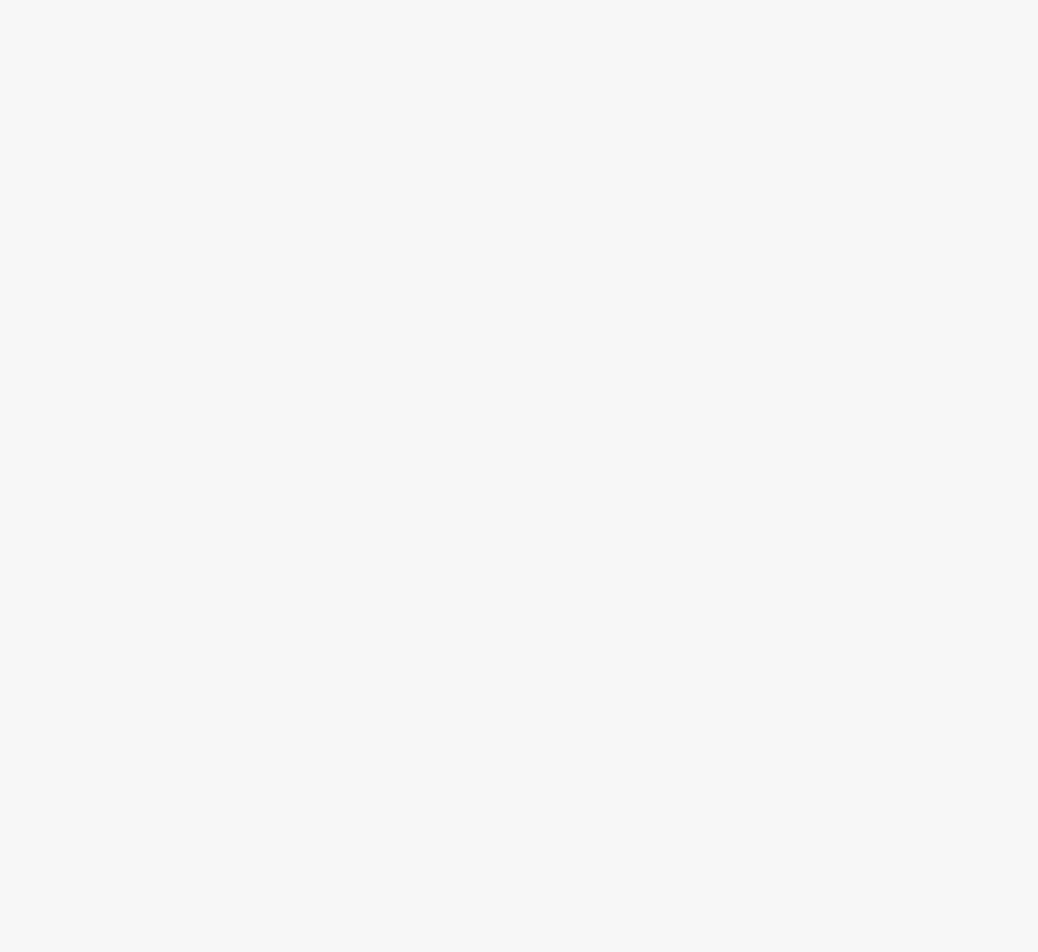
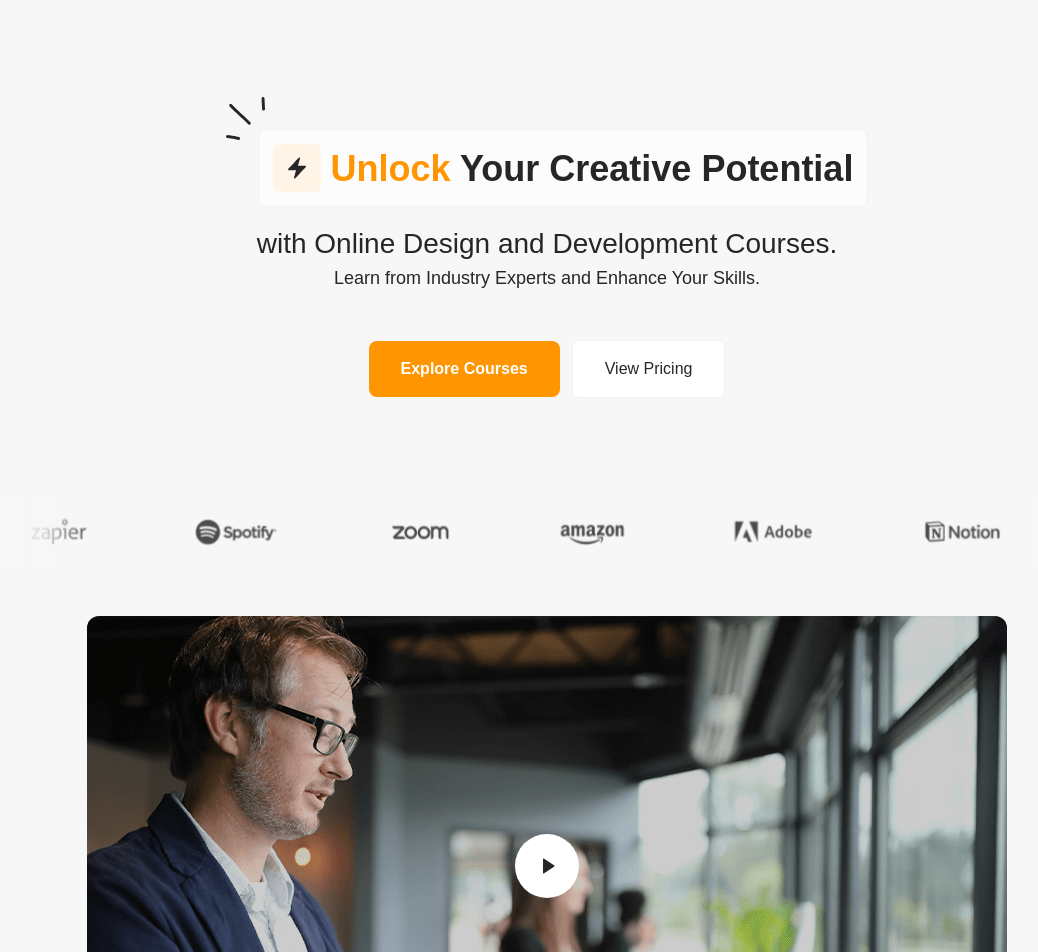
Before and after one commit to tanjil-islam/E-Learning-Website, a React (Vite) app: page / in a window 1280 px wide. Shown: the part 100-1052 px from the top of the page, without its empty margins (93-1131 px from the left). Before the commit the page ends 800 px from the top, so only its background shows below. Built offline with nearby package versions, Linux system fonts and the light colour scheme.

Commit message:
Add Hero Section

```diff
--- a/package.json
+++ b/package.json
@@ -14,6 +14,7 @@
     "@tailwindcss/vite": "^4.3.1",
     "react": "^19.2.7",
     "react-dom": "^19.2.7",
+    "react-fast-marquee": "^1.6.5",
     "tailwindcss": "^4.3.1"
   },
   "devDependencies": {
--- a/src/App.jsx
+++ b/src/App.jsx
@@ -1,11 +1,14 @@
 import React from 'react'
 import Header from './components/Header'
+import Hero from './components/Hero'
 
 const App = () => {
   return (
     <>
       <Header />
-
+      <main>
+        <Hero />
+      </main>
     </>
   )
 }
--- /dev/null
+++ b/src/components/Hero.jsx
@@ -0,0 +1,103 @@
+import React from 'react'
+import { heroLogos } from '../constant/data'
+import { RiPlayFill } from '@remixicon/react'
+
+const Hero = () => {
+  return (
+    <section>
+      <div className='container'>
+        {/* content */}
+        <div className='mt-[50px] md:mt-20 text-center'>
+          {/* Title */}
+          <div className='relative max-w-max mx-auto pt-8 pl-8'>
+            <span className='absolute top-0 left-0'>
+              <img
+                src='/images/shape-1.png'
+                alt='title shape'
+                width={39}
+                height={43}
+              />
+            </span>
+            <div className='flex items-center bg-white-99 border border-white-95 rounded-lg p-3.5 justify-center gap-2.5 max-w-max mx-auto flex-wrap text-center'>
+              <span>
+                <img
+                  src='/images/shape-2.png'
+                  alt='title shape'
+                  width={48}
+                  height={48}
+                />
+              </span>
+              <h1 className='text-2xl md:text-4xl'>
+                <span className='text-orange-50'>Unlock</span> Your Creative
+                Potential
+              </h1>
+            </div>
+          </div>
+
+          <p className='text-2xl font-medium mt-4 md:text-[28px]'>
+            with Online Design and Development Courses.
+          </p>
+          <p>Learn from Industry Experts and Enhance Your Skills.</p>
+
+          {/* Btn wrapper */}
+          <div className='flex items-center justify-center gap-3 mt-12 flex-wrap'>
+            <button className='primary-btn max-sm:w-[80%]'>
+              Explore Courses
+            </button>
+            <button className='secondary-btn max-sm:w-[80%]'>
+              View Pricing
+            </button>
+          </div>
+
+          {/* clients logo */}
+          <div className='mt-8 lg:mt-[100px] relative overflow-hidden'>
+            <div className='flex'>
+              {/* Duplicate logos for seamless loop */}
+              {[...heroLogos, ...heroLogos].map((logo, index) => (
+                <div
+                  className='px-14 py-5 shrink-0 animate-marquee'
+                  key={index}
+                >
+                  <img
+                    src={logo.img}
+                    alt='logo'
+                    width={logo.width}
+                    height={28}
+                  />
+                </div>
+              ))}
+            </div>
+
+            {/* left gradient */}
+            <div className='absolute top-0 left-0 bg-gradient-to-r from-white-97 via-white-97/80 to-transparent w-24 h-full z-20 pointer-events-none'></div>
+
+            {/* right gradient */}
+            <div className='absolute top-0 right-0 bg-gradient-to-l from-white-97 via-white-97/80 to-transparent w-24 h-full z-20 pointer-events-none'></div>
+          </div>
+        </div>
+
+        {/* Banner */}
+        <figure className='relative rounded-xl overflow-hidden mt-10 md:mt-14 lg:mt-[50px] max-w-[920px] w-full h-[500px] mx-auto'>
+          <img
+            src='/images/hero-banner.png'
+            alt='hero-banner'
+            width={940}
+            height={500}
+            className='w-full h-full object-cover'
+          />
+          {/* Dark overlay */}
+          <div className='absolute inset-0 bg-black/20 z-10' />
+
+          {/* Play Btn */}
+          <div className='absolute top-1/2 left-1/2 -translate-x-1/2 -translate-y-1/2 z-20 cursor-pointer'>
+            <span className='flex bg-white w-16 h-16 rounded-full items-center justify-center play-btn'>
+              <RiPlayFill />
+            </span>
+          </div>
+        </figure>
+      </div>
+    </section>
+  )
+}
+
+export default Hero
--- a/src/constant/data.js
+++ b/src/constant/data.js
@@ -38,42 +38,42 @@
 export const heroLogos = [
   {
     id: 1,
-    item: "/images/logo-1.png",
+    img: "/images/logo-1.png",
     width: 56,
   },
   {
     id: 2,
-    item: "/images/logo-2.png",
+    img: "/images/logo-2.png",
     width: 82,
   },
   {
     id: 3,
-    item: "/images/logo-3.png",
+    img: "/images/logo-3.png",
     width: 57,
   },
   {
     id: 4,
-    item: "/images/logo-4.png",
+    img: "/images/logo-4.png",
     width: 64,
   },
   {
     id: 5,
-    item: "/images/logo-5.png",
+    img: "/images/logo-5.png",
     width: 78,
   },
   {
     id: 6,
-    item: "/images/logo-6.png",
+    img: "/images/logo-6.png",
     width: 75,
   },
   {
     id: 7,
-    item: "/images/logo-7.png",
+    img: "/images/logo-7.png",
     width: 65,
   },
 ];
 
-export const benefitItems = [
+export const benefitimgs = [
   {
     id: 1,
     icon: "/images/icon-1.png",
@@ -112,7 +112,7 @@
   },
 ];
 
-export const coursesSecItems = [
+export const coursesSecimgs = [
   {
     id: 1,
     img: "/images/course-img-1.png",
@@ -163,7 +163,7 @@
   },
 ];
 
-export const testimonialsItems = [
+export const testimonialsimgs = [
   {
     id: 1,
     text: "The web design course provided a solid foundation for me. The instructors were knowledgeable and supportive, and the interactive learning environment was engaging. I highly recommend it!",
@@ -190,7 +190,7 @@
   },
 ];
 
-export const faqItems = [
+export const faqimgs = [
   {
     id: 1,
     title: "Can I enroll in multiple courses at once?",
--- a/src/index.css
+++ b/src/index.css
@@ -1,4 +1,4 @@
-@import "tailwindcss";
+@import 'tailwindcss';
 
 @theme {
   --color-grey-15: #262625;
@@ -10,7 +10,7 @@
   --color-orange-70: #ffbf66;
   --color-orange-75: #ffca80;
   --color-orange-97: #fff9f0;
-  --font-dmSans: "DM Sans", sans-serif;
+  --font-dmSans: 'DM Sans', sans-serif;
 }
 
 @layer base {
@@ -47,6 +47,18 @@
   h4 {
     @apply text-2xl lg:text-[22px];
   }
+  .animate-marquee {
+    animation: marquee 20s linear infinite;
+  }
+
+  @keyframes marquee {
+    0% {
+      transform: translateX(0);
+    }
+    100% {
+      transform: translateX(-100%);
+    }
+  }
 }
 
 @layer components {
@@ -73,14 +85,39 @@
   .primary-btn {
     @apply bg-orange-50 text-white px-8 py-4 rounded-lg font-semibold hover:bg-orange-50/90 transition-colors;
   }
+  .secondary-btn {
+    @apply px-8 py-4 bg-white border border-white-95 rounded-md hover:bg-orange-90 transition-colors;
+  }
+  .play-btn {
+    animation: 2s pulseBtn ease infinite;
+  }
+  @keyframes pulseBtn {
+    0% {
+      box-shadow: 0 0 0 white;
+    }
+    100% {
+      box-shadow: 0 0 0 20px transparent;
+    }
+  }
 }
 
 /* Header */
 
-.navbar{
+.navbar {
   @apply lg:hidden fixed top-0 left-0 bg-white w-full h-screen flex flex-col items-center justify-center -translate-y-full transition-transform z-40;
 }
 
-.navbar.active{
+.navbar.active {
   @apply translate-y-0;
 }
+
+
+@theme {
+  /* your existing theme variables... */
+  --animate-marquee: marquee 20s linear infinite;
+}
+
+@keyframes marquee {
+  0% { transform: translateX(0); }
+  100% { transform: translateX(-50%); }
+}
```
Also changed, not shown: content.txt (added), 1 other file (tests, documents, lock files or other folders).
